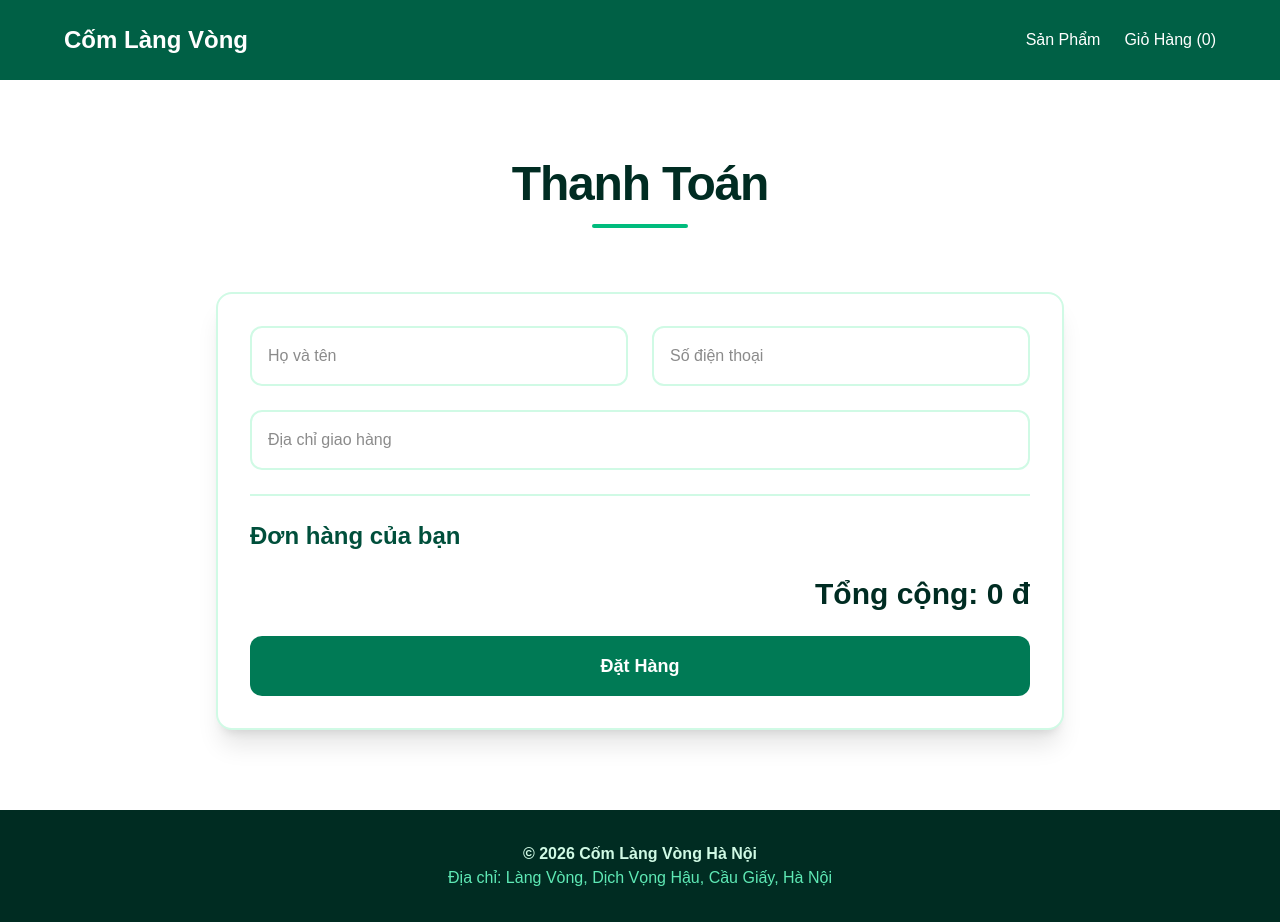
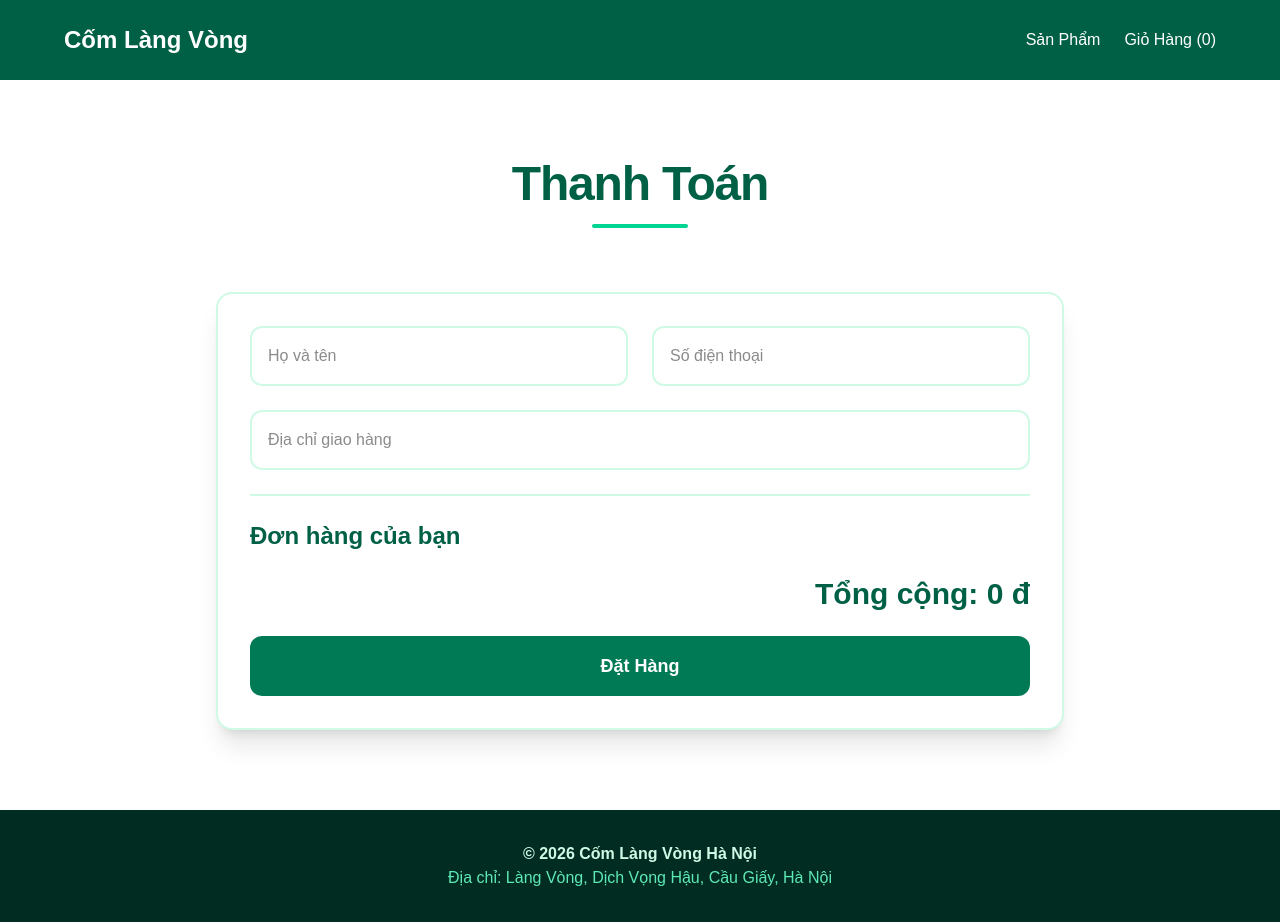
Before and after one commit to Thanh1623/ComEcommerce, a Next.js app: page /checkout in a window 1280 px wide. Built offline with nearby package versions, Linux system fonts and the light colour scheme.

Commit message:
fix: lighten all headings for better contrast

```diff
--- a/src/app/cart/page.tsx
+++ b/src/app/cart/page.tsx
@@ -10,8 +10,8 @@ export default function CartPage() {
 
   return (
     <div className="py-20 px-6 max-w-4xl mx-auto">
-      <h2 className="text-5xl font-extrabold mb-4 text-center text-emerald-950 tracking-tight">Giỏ Hàng Của Bạn</h2>
-      <div className="w-24 h-1 bg-emerald-500 mx-auto mb-16 rounded-full"></div>
+      <h2 className="text-5xl font-extrabold mb-4 text-center text-emerald-800 tracking-tight">Giỏ Hàng Của Bạn</h2>
+      <div className="w-24 h-1 bg-emerald-400 mx-auto mb-16 rounded-full"></div>
 
       {cart.length === 0 ? (
         <p className="text-center text-emerald-700 text-lg">Giỏ hàng đang trống.</p>
@@ -22,19 +22,20 @@ export default function CartPage() {
               <div className="flex items-center gap-4">
                 <ProductIcon id={item.id} className="w-16 h-16" />
                 <div>
-                  <h3 className="font-bold text-emerald-900 text-lg">{item.name}</h3>
-                  <p className="text-emerald-700">Số lượng: {item.quantity}</p>
+                  <h3 className="font-bold text-emerald-800 text-lg">{item.name}</h3>
+                  <p className="text-emerald-600">Số lượng: {item.quantity}</p>
                 </div>
               </div>
-              <p className="font-bold text-emerald-950 text-lg">{(item.price * item.quantity).toLocaleString('vi-VN')} đ</p>
+              <p className="font-bold text-emerald-800 text-lg">{(item.price * item.quantity).toLocaleString('vi-VN')} đ</p>
               <button onClick={() => removeFromCart(item.id)} className="text-red-500 hover:text-red-700 font-semibold">Xóa</button>
             </div>
           ))}
-          <div className="text-right text-3xl font-bold text-emerald-950 mt-8 pt-6 border-t-2 border-emerald-100">
+          <div className="text-right text-3xl font-bold text-emerald-800 mt-8 pt-6 border-t-2 border-emerald-100">
             Tổng cộng: {total.toLocaleString('vi-VN')} đ
           </div>
         </div>
       )}
+
     </div>
   );
 }
--- a/src/app/checkout/page.tsx
+++ b/src/app/checkout/page.tsx
@@ -43,8 +43,8 @@ export default function CheckoutPage() {
 
   return (
     <div className="py-20 px-6 max-w-4xl mx-auto">
-      <h2 className="text-5xl font-extrabold mb-4 text-center text-emerald-950 tracking-tight">Thanh Toán</h2>
-      <div className="w-24 h-1 bg-emerald-500 mx-auto mb-16 rounded-full"></div>
+      <h2 className="text-5xl font-extrabold mb-4 text-center text-emerald-800 tracking-tight">Thanh Toán</h2>
+      <div className="w-24 h-1 bg-emerald-400 mx-auto mb-16 rounded-full"></div>
 
       <form onSubmit={handleSubmit} className="space-y-6 bg-white p-8 rounded-2xl shadow-xl border-2 border-emerald-100">
         <div className="grid grid-cols-1 md:grid-cols-2 gap-6">
@@ -81,14 +81,14 @@ export default function CheckoutPage() {
         </div>
 
         <div className="border-t-2 border-emerald-100 pt-6">
-          <h3 className="text-2xl font-semibold mb-4 text-emerald-900">Đơn hàng của bạn</h3>
+          <h3 className="text-2xl font-semibold mb-4 text-emerald-800">Đơn hàng của bạn</h3>
           {cart.map((item) => (
-            <div key={item.id} className="flex justify-between py-2 text-emerald-800">
+            <div key={item.id} className="flex justify-between py-2 text-emerald-700">
               <span>{item.name} x {item.quantity}</span>
-              <span className="font-semibold">{(item.price * item.quantity).toLocaleString('vi-VN')} đ</span>
+              <span className="font-semibold">{ (item.price * item.quantity).toLocaleString('vi-VN')} đ</span>
             </div>
           ))}
-          <div className="text-right text-3xl font-bold text-emerald-950 mt-6">
+          <div className="text-right text-3xl font-bold text-emerald-800 mt-6">
             Tổng cộng: {total.toLocaleString('vi-VN')} đ
           </div>
         </div>
--- a/src/app/products/page.tsx
+++ b/src/app/products/page.tsx
@@ -5,10 +5,9 @@ import ProductIcon from '@/components/ProductIcon';
 export default function ProductListing() {
   return (
     <div className="py-20 px-6 max-w-6xl mx-auto">
-      <h2 className="text-5xl font-extrabold mb-4 text-center text-emerald-950 tracking-tight">Danh Mục Sản Phẩm</h2>
+      <h2 className="text-5xl font-extrabold mb-4 text-center text-emerald-800 tracking-tight">Danh Mục Sản Phẩm</h2>
       <div className="w-24 h-1 bg-emerald-500 mx-auto mb-16 rounded-full"></div>
       <div className="grid grid-cols-1 md:grid-cols-3 gap-8">
-
         {products.map((product) => (
           <Link href={`/products/${product.id}`} key={product.id}>
             <div className="border-2 border-emerald-100 p-8 rounded-2xl shadow-xl hover:shadow-2xl transition flex flex-col items-center text-center cursor-pointer bg-white">
--- a/src/app/thank-you/page.tsx
+++ b/src/app/thank-you/page.tsx
@@ -3,8 +3,8 @@ import Link from 'next/link';
 export default function ThankYouPage() {
   return (
     <div className="py-20 px-6 max-w-4xl mx-auto text-center">
-      <h2 className="text-5xl font-extrabold mb-6 text-emerald-950 tracking-tight">Cảm ơn bạn đã đặt hàng!</h2>
-      <p className="text-xl text-emerald-700 mb-12">Chúng tôi đã nhận được đơn hàng và sẽ liên hệ với bạn sớm nhất.</p>
+      <h2 className="text-5xl font-extrabold mb-6 text-emerald-800 tracking-tight">Cảm ơn bạn đã đặt hàng!</h2>
+      <p className="text-xl text-emerald-600 mb-12">Chúng tôi đã nhận được đơn hàng và sẽ liên hệ với bạn sớm nhất.</p>
       <Link href="/products" className="bg-emerald-700 text-white px-10 py-4 rounded-full text-lg hover:bg-emerald-600 transition font-bold">
         Tiếp tục mua sắm
       </Link>
```
